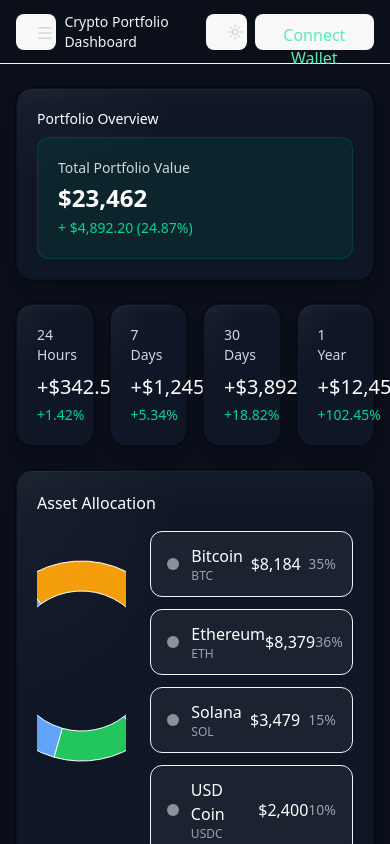
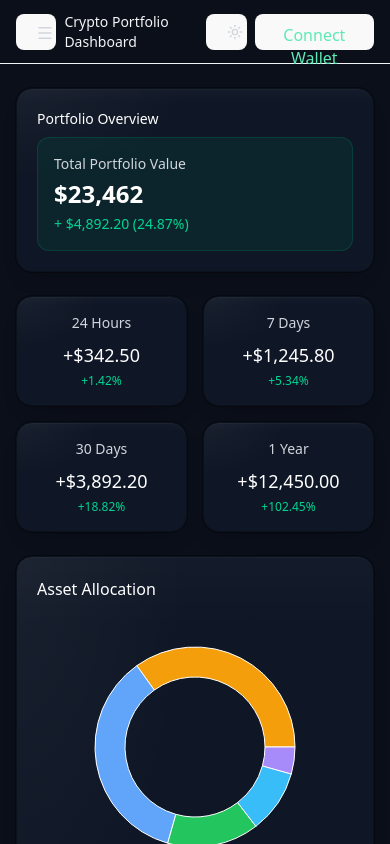
Before and after one commit to malih99/CryptoVault, a React (Vite) app: page /portfolio in a window 390 px wide. Built offline with nearby package versions, Linux system fonts and the light colour scheme.

Commit message:
feat(ui): make portfolio page fully responsive for mobile and tablet

```diff
--- a/src/features/portfolio/PortfolioPage.tsx
+++ b/src/features/portfolio/PortfolioPage.tsx
@@ -9,13 +9,17 @@ export default function PortfolioPage() {
     value: r.value,
     color: ["#f59e0b", "#60a5fa", "#22c55e", "#38bdf8", "#a78bfa"][i % 5],
   }));
+
   return (
     <div className="space-y-6">
-      <Card className="p-5">
-        <div className="text-white text-sm mb-2">Portfolio Overview</div>
-        <div className="rounded-xl bg-emerald-800/20 border border-emerald-700/30 p-5">
+      {/* ==== Portfolio Overview ==== */}
+      <Card className="p-5 sm:p-6">
+        <div className="text-white text-sm mb-2 sm:mb-3">
+          Portfolio Overview
+        </div>
+        <div className="rounded-xl bg-emerald-800/20 border border-emerald-700/30 p-4 sm:p-6">
           <div className="text-gray-300 text-sm">Total Portfolio Value</div>
-          <div className="text-2xl font-semibold text-white mt-1">
+          <div className="text-2xl sm:text-3xl font-semibold text-white mt-1">
             ${total.toLocaleString()}
           </div>
           <div className="text-emerald-400 text-sm mt-1">
@@ -24,50 +28,59 @@ export default function PortfolioPage() {
         </div>
       </Card>
 
-      <div className="grid grid-cols-4 gap-4">
-        <Card className="p-5">
-          <div className="text-gray-300 text-sm">24 Hours</div>
-          <div className="text-white text-xl mt-2">+$342.50</div>
-          <div className="text-emerald-400 text-sm mt-1">+1.42%</div>
-        </Card>
-        <Card className="p-5">
-          <div className="text-gray-300 text-sm">7 Days</div>
-          <div className="text-white text-xl mt-2">+$1,245.80</div>
-          <div className="text-emerald-400 text-sm mt-1">+5.34%</div>
-        </Card>
-        <Card className="p-5">
-          <div className="text-gray-300 text-sm">30 Days</div>
-          <div className="text-white text-xl mt-2">+$3,892.20</div>
-          <div className="text-emerald-400 text-sm mt-1">+18.82%</div>
-        </Card>
-        <Card className="p-5">
-          <div className="text-gray-300 text-sm">1 Year</div>
-          <div className="text-white text-xl mt-2">+$12,450.00</div>
-          <div className="text-emerald-400 text-sm mt-1">+102.45%</div>
-        </Card>
+      {/* ==== Timeframe Stats ==== */}
+      <div className="grid grid-cols-2 sm:grid-cols-4 gap-4">
+        {[
+          { label: "24 Hours", value: "+$342.50", change: "+1.42%" },
+          { label: "7 Days", value: "+$1,245.80", change: "+5.34%" },
+          { label: "30 Days", value: "+$3,892.20", change: "+18.82%" },
+          { label: "1 Year", value: "+$12,450.00", change: "+102.45%" },
+        ].map((item) => (
+          <Card
+            key={item.label}
+            className="p-4 sm:p-5 text-center sm:text-left"
+          >
+            <div className="text-gray-300 text-sm">{item.label}</div>
+            <div className="text-white text-lg sm:text-xl mt-2">
+              {item.value}
+            </div>
+            <div className="text-emerald-400 text-xs sm:text-sm mt-1">
+              {item.change}
+            </div>
+          </Card>
+        ))}
       </div>
 
-      <Card className="p-5">
+      {/* ==== Asset Allocation ==== */}
+      <Card className="p-5 sm:p-6">
         <div className="text-white mb-4">Asset Allocation</div>
-        <div className="grid grid-cols-3 gap-6">
-          <AssetDonut data={donut} />
-          <div className="col-span-2 space-y-3">
+
+        <div className="grid grid-cols-1 lg:grid-cols-3 gap-6">
+          <div className="mx-auto w-[220px] sm:w-[280px]">
+            <AssetDonut data={donut} />
+          </div>
+
+          <div className="lg:col-span-2 space-y-3">
             {mockHoldings.map((r) => (
               <div
                 key={r.sym}
-                className="rounded-xl bg-white/5 border border-border px-4 py-3 flex items-center justify-between"
+                className="rounded-xl bg-white/5 border border-border px-4 py-3 flex flex-col sm:flex-row sm:items-center sm:justify-between gap-2 sm:gap-4"
               >
                 <div className="flex items-center gap-3">
                   <span className="h-3 w-3 rounded-full bg-white/50" />
                   <div>
-                    <div className="text-white">{r.name}</div>
+                    <div className="text-white text-sm">{r.name}</div>
                     <div className="text-xs text-gray-400">{r.sym}</div>
                   </div>
                 </div>
-                <div className="text-white">${r.value.toLocaleString()}</div>
-                <div className="text-gray-400 text-sm">
-                  {" "}
-                  {((r.value / total) * 100).toFixed(0)}%{" "}
+
+                <div className="flex items-center justify-between sm:justify-end gap-4 sm:gap-6">
+                  <div className="text-white text-sm sm:text-base">
+                    ${r.value.toLocaleString()}
+                  </div>
+                  <div className="text-gray-400 text-xs sm:text-sm">
+                    {((r.value / total) * 100).toFixed(0)}%
+                  </div>
                 </div>
               </div>
             ))}
```
